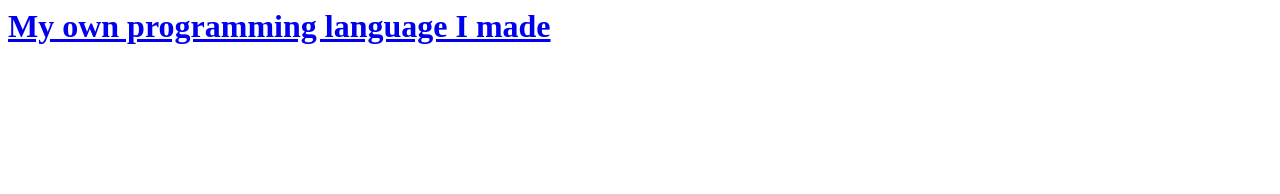
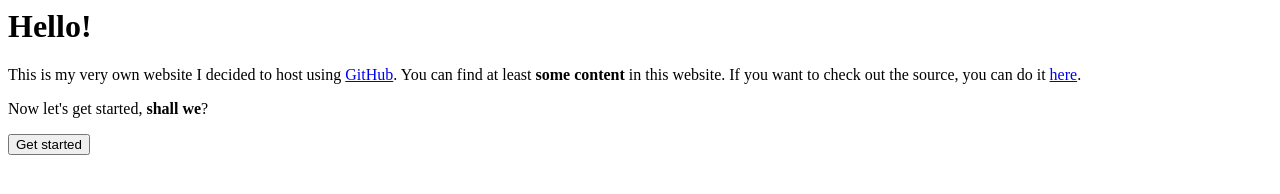
Before and after one commit to apanentgithub2024/website, a plain HTML site: page index.html in a window 1280 px wide. Drawn offline with Linux system fonts and the light colour scheme.

Commit message:
Update index.html

```diff
--- a/index.html
+++ b/index.html
@@ -1 +1,5 @@
-<h1><a href="apanentlang.js">My own programming language I made</a></h1>
+<h1>Hello!</h1>
+<p>This is my very own website I decided to host using <a href="https://github.com">GitHub</a>. You can find at least <b>some content</b> in this website. If you want to check out the source, you can do it <a href="https://github.com/apanentgithub2024/website">here</a>.</p>
+<p>Now let's get started, <b>shall we</b>?</p>
+<button id="get">Get started</button>
+<script src="/javascript/home.js"></script>
```
